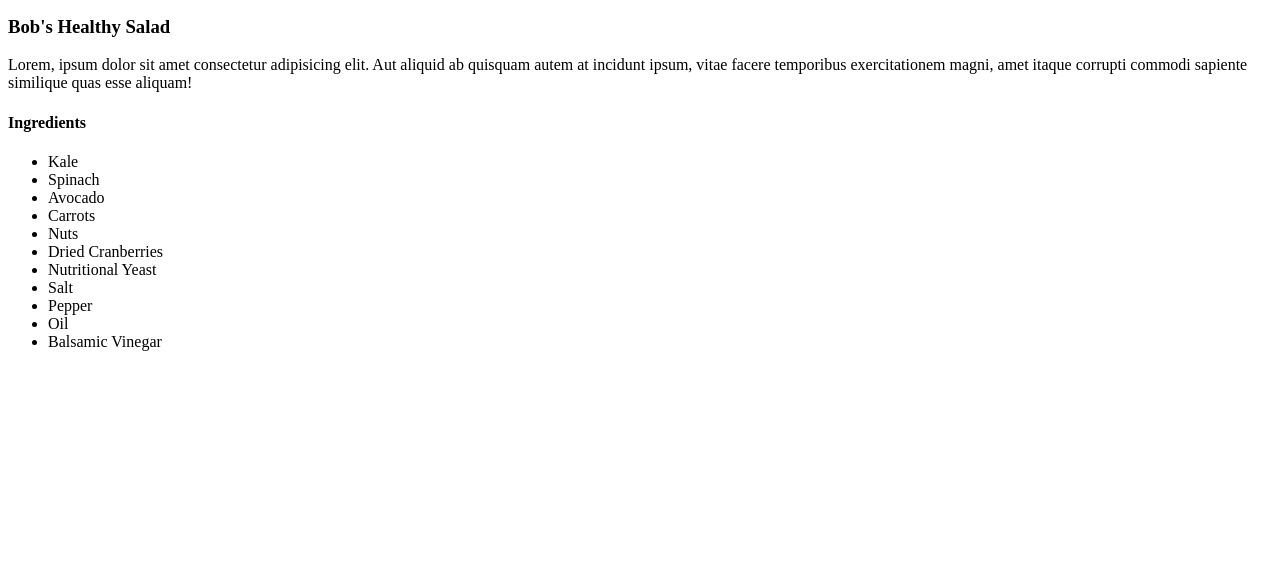
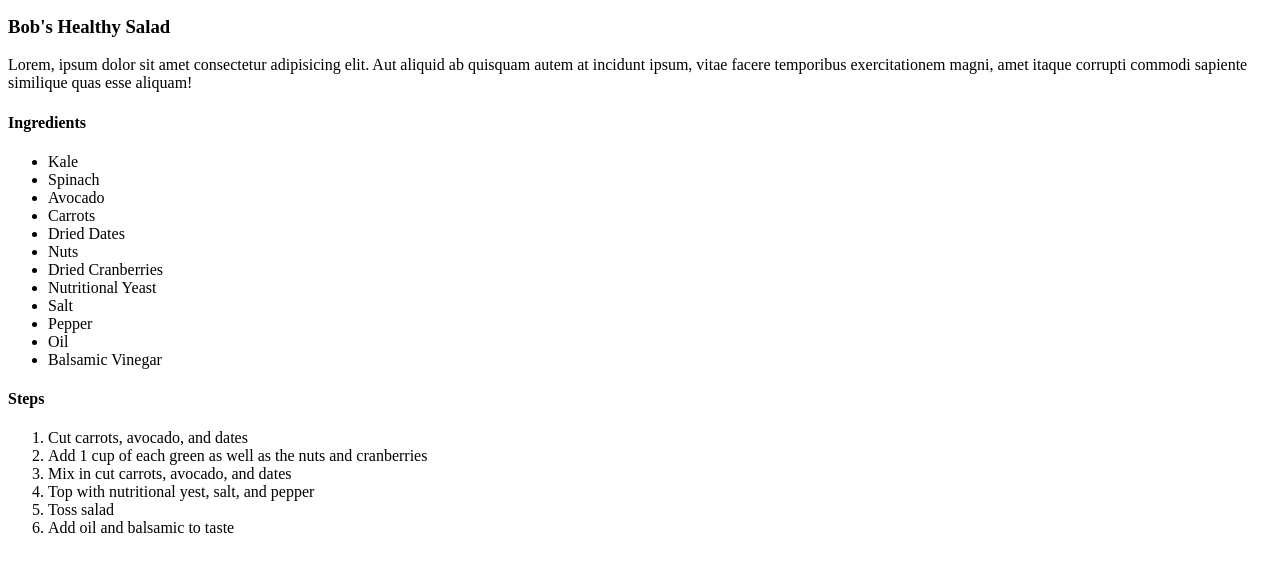
Before and after one commit to ajb5206/odin-recipes, a plain HTML site: page recipes/salad.html in a window 1280 px wide. Shown: the part 101-672 px from the top of the page. Drawn offline with Linux system fonts and the light colour scheme.

Commit message:
add steps to salad.html

```diff
--- a/recipes/salad.html
+++ b/recipes/salad.html
@@ -15,6 +15,7 @@
             <li>Spinach</li>
             <li>Avocado</li>
             <li>Carrots</li>
+            <li>Dried Dates</li>
             <li>Nuts</li>
             <li>Dried Cranberries</li>
             <li>Nutritional Yeast</li>
@@ -23,5 +24,14 @@
             <li>Oil</li>
             <li>Balsamic Vinegar</li>
         </ul>
+        <h4>Steps</h4>
+        <ol>
+            <li>Cut carrots, avocado, and dates</li>
+            <li>Add 1 cup of each green as well as the nuts and cranberries</li>
+            <li>Mix in cut carrots, avocado, and dates</li>
+            <li>Top with nutritional yest, salt, and pepper</li>
+            <li>Toss salad</li>
+            <li>Add oil and balsamic to taste</li>
+        </ol>
     </body>
 </html>
```
